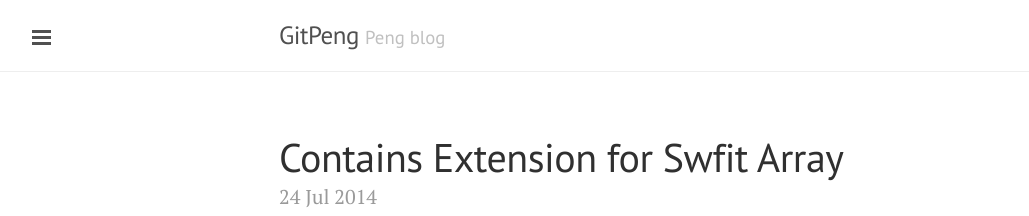
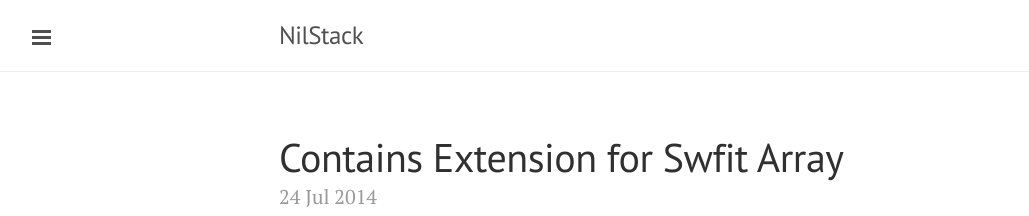
Before and after one commit to GitPeng/GitPeng.github.io, a Jekyll site: the page built from index.html, in a window 1280 px wide. Shown: the top 216 px of the page, without its empty margins (1-1030 px from the left). Built offline with Jekyll 4.4.1, drawn with Linux system fonts in a browser that asks for light colours; Markdown is read by kramdown in place of the engine named in the settings; the list of posts is cut into pages by our own code.

Commit message:
change name to nilstack

```diff
--- a/_config.yml
+++ b/_config.yml
@@ -6,16 +6,16 @@ pygments:         true
 permalink:        pretty
 
 # Setup
-title:            GitPeng
-tagline:          'Peng blog'
-description:      'Peng blog'
-url:              http://gitpeng.github.io
+title:            NilStack
+tagline:          ''
+description:      ''
+url:              http://nilstack.github.io
 baseurl:          '/'
 paginate:         5
 
 author:
   name:           'Peng Guo'
-  url:            https://twitter.com/guoleii
+  url:            https://twitter.com/nilstack
 
 # Custom vars
 version:          0.0.1
```
